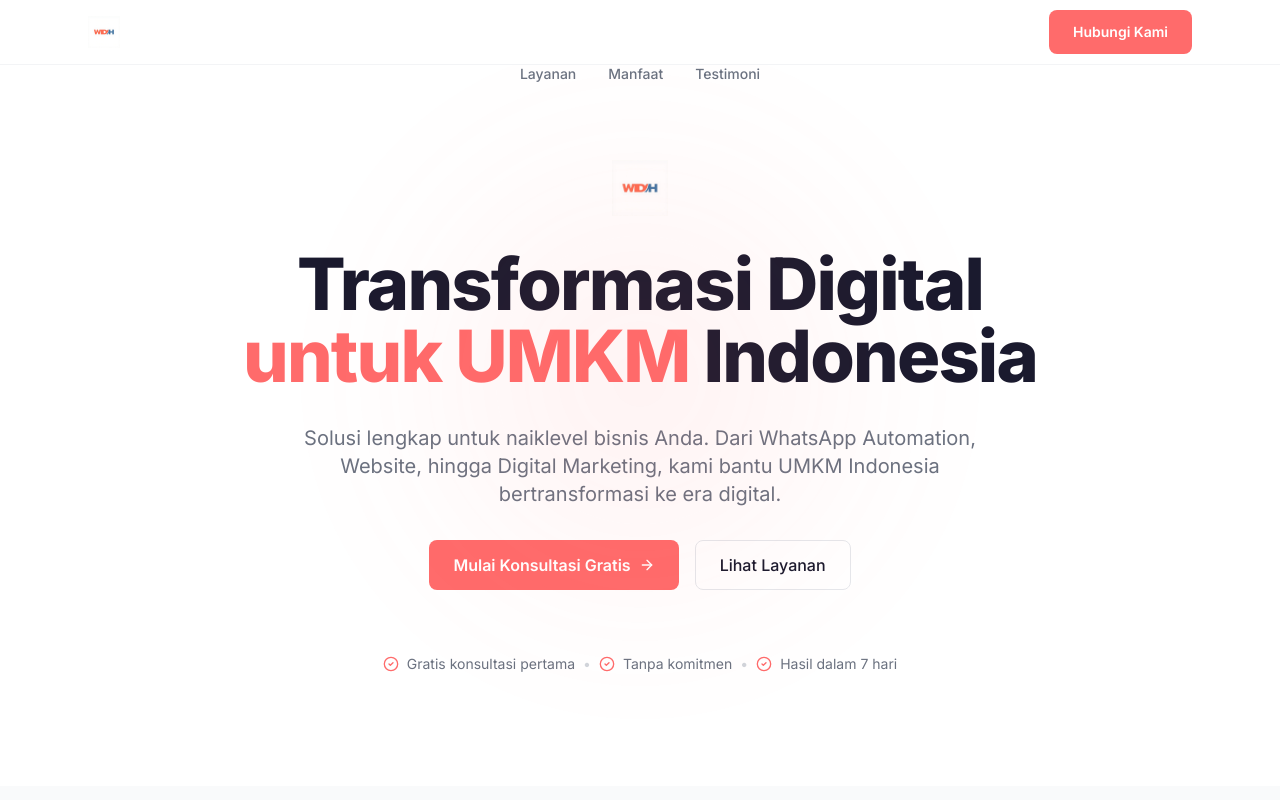
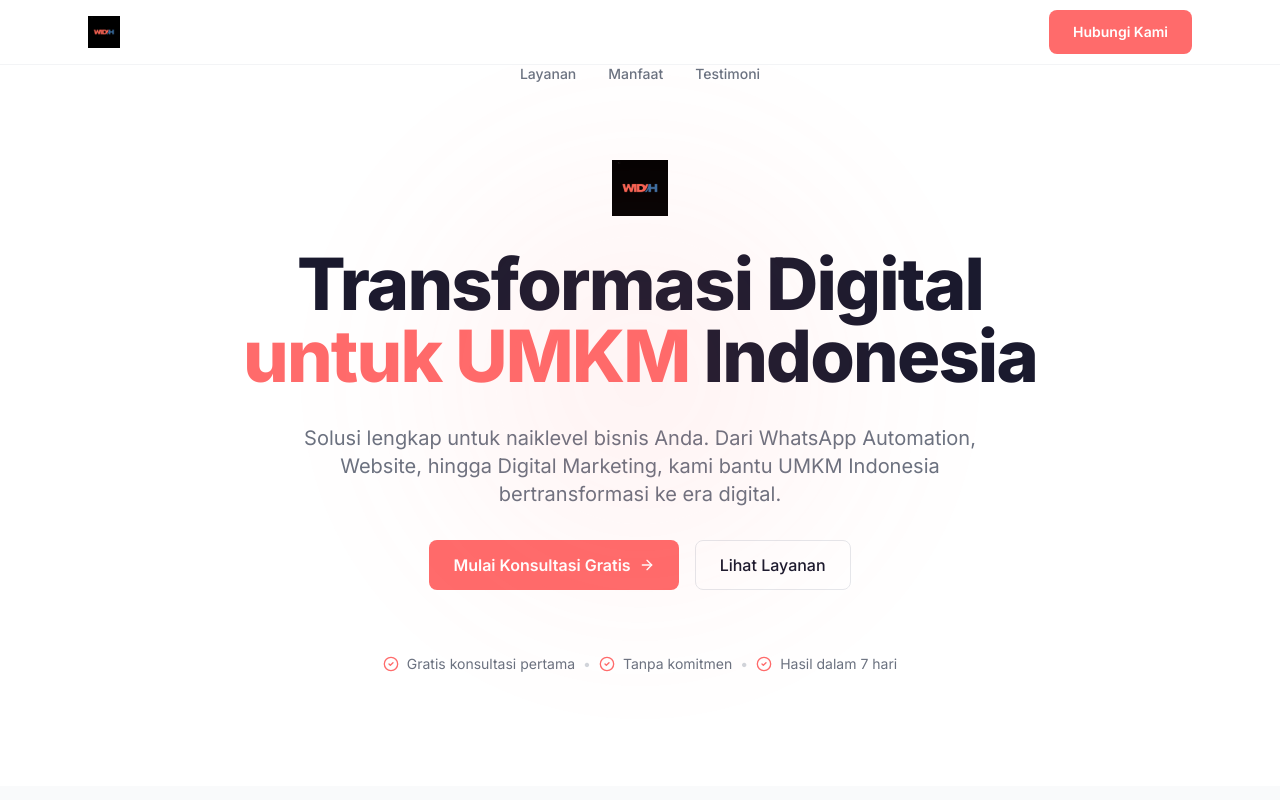
Before and after one commit to wahyug-project/widih-landing, a Next.js app: page / in a window 1280 px wide. Shown: the top 800 px of the page. Built offline with nearby package versions, Linux system fonts and the light colour scheme.

Commit message:
feat: update logo to new design

```diff
--- a/app/page.tsx
+++ b/app/page.tsx
@@ -66,7 +66,7 @@ function Nav() {
       <div className="max-w-6xl mx-auto px-6 h-16 flex items-center justify-between">
         {/* Left: Logo */}
         <Image
-          src="/logo-wdh.png"
+          src="/logo-wdh.jpg"
           alt="WIDIH Logo"
           width={120}
           height={40}
@@ -150,7 +150,7 @@ function Hero() {
         <div className="flex flex-col items-center text-center gap-8">
           <div className="animate-fade-up" style={{ animationDelay: "0ms" }}>
             <Image
-              src="/logo-wdh.png"
+              src="/logo-wdh.jpg"
               alt="WIDIH Logo"
               width={180}
               height={60}
@@ -561,7 +561,7 @@ function Footer() {
         <div className="grid grid-cols-1 md:grid-cols-4 gap-12 mb-12">
           <div className="md:col-span-2">
             <Image
-              src="/logo-wdh.png"
+              src="/logo-wdh.jpg"
               alt="WIDIH Logo"
               width={130}
               height={44}
```
Also changed, not shown: public/logo-wdh.jpg (added).
